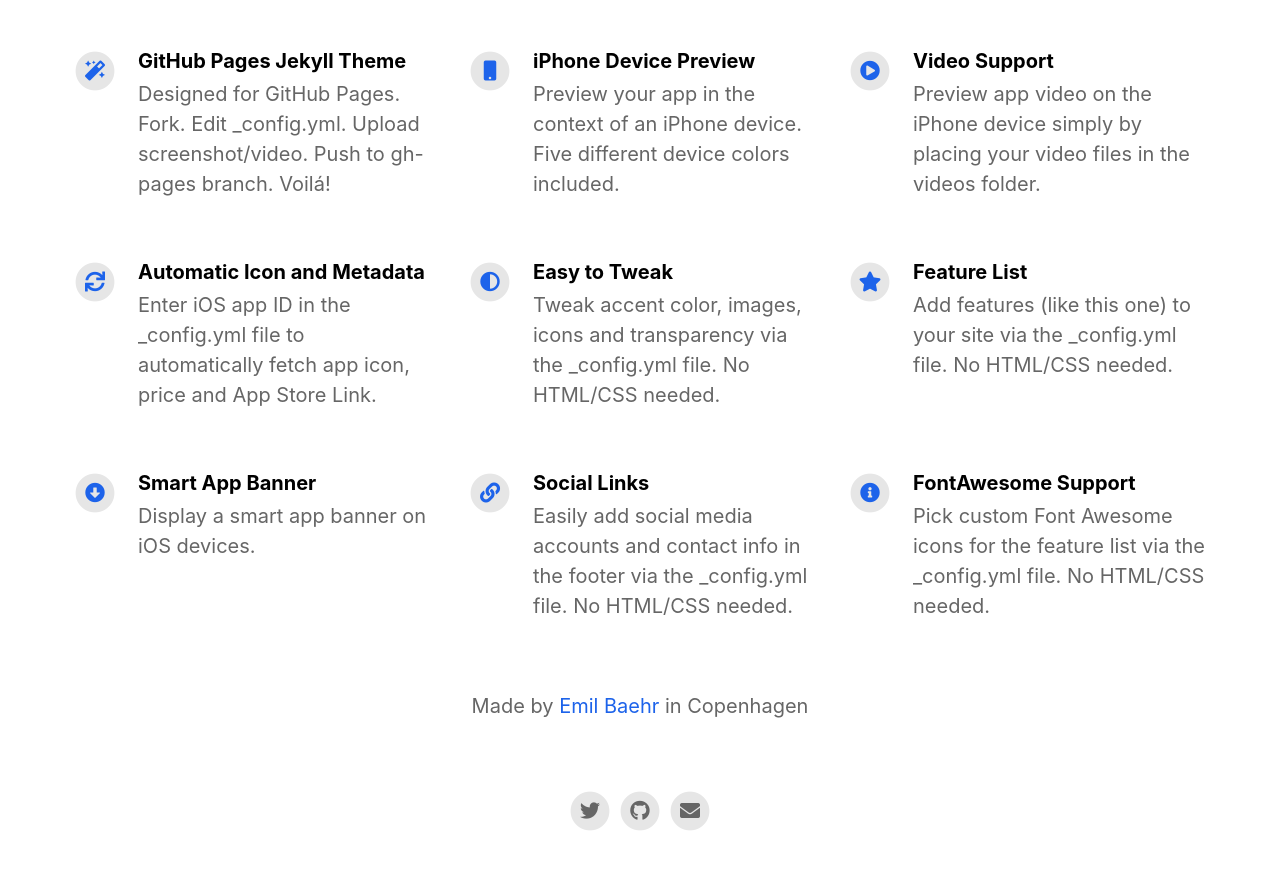
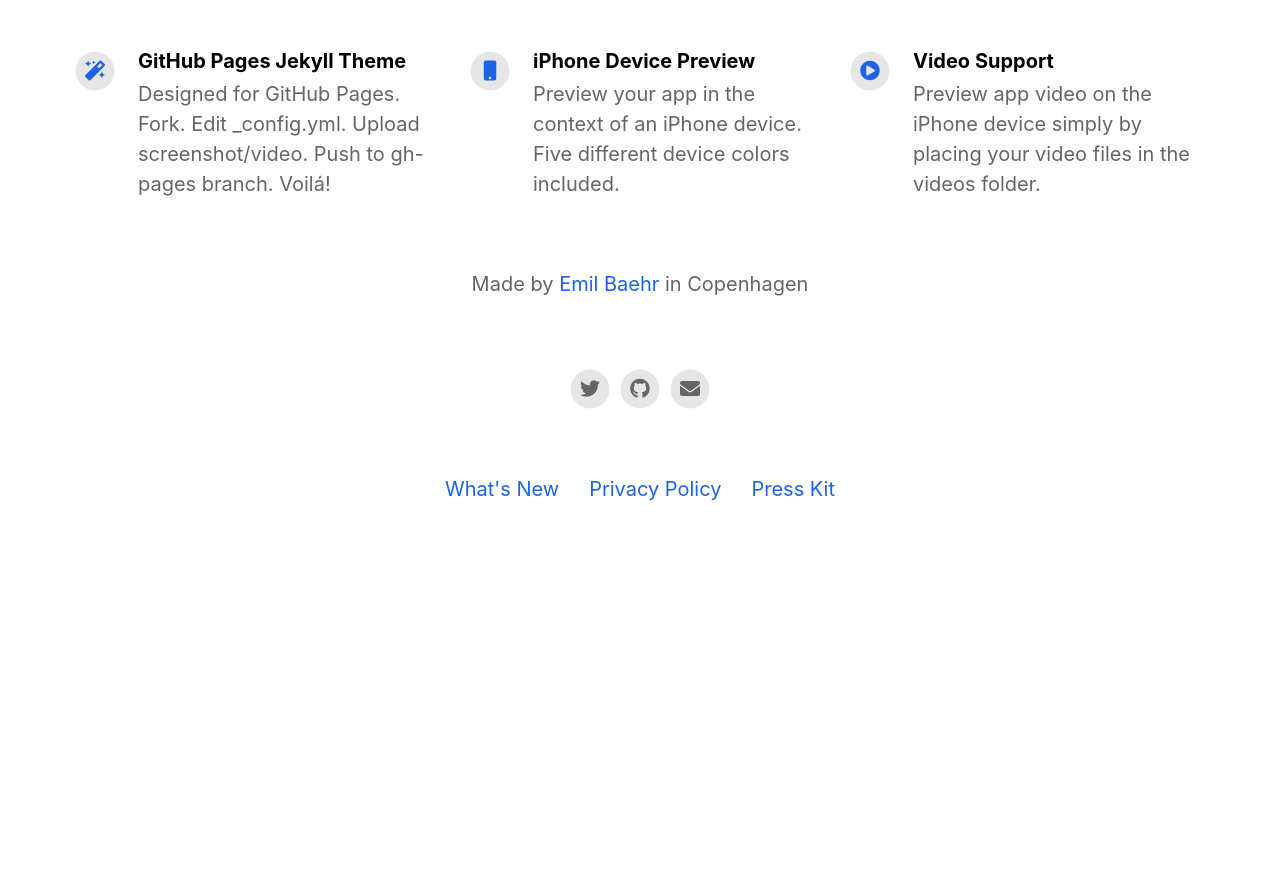
Before and after one commit to cshubhamrao/WhatsFood, a Jekyll site: the page built from index.html, in a window 1280 px wide and 900 px high, scrolled down 1033 px. Shown: the top 869 px of the window. Built offline with Jekyll 4.4.1, drawn with Linux system fonts in a browser that asks for light colours; nearby versions of some CDN libraries; after the commit the page ends 1602 px from its top, so only the background shows below that.

Commit message:
Update _config.yml

```diff
--- a/_config.yml
+++ b/_config.yml
@@ -1,5 +1,5 @@
 #page title
-page_title                                :                                           # Automatically populates with app name if not set and if iOS app ID is set. Otherwise enter manually.
+page_title                                : Easy Lunch                                # Automatically populates with app name if not set and if iOS app ID is set. Otherwise enter manually.
 
 # App Info
 ios_app_id                                : 1234793120                                # Required. Enter iOS app ID to automatically populate name, price and icons (e.g. 718043190).
@@ -45,36 +45,6 @@
   - title                                 : Video Support
     description                           : Preview app video on the iPhone device simply by placing your video files in the videos folder.
     fontawesome_icon_name                 : play-circle
-
-  - title                                 : Automatic Icon and Metadata
-    description                           : Enter iOS app ID in the _config.yml file to automatically fetch app icon, price and App Store Link.
-    fontawesome_icon_name                 : sync
-
-  - title                                 : Easy to Tweak
-    description                           : Tweak accent color, images, icons and transparency via the _config.yml file. No HTML/CSS needed.
-    fontawesome_icon_name                 : adjust
-
-  - title                                 : Feature List
-    description                           : Add features (like this one) to your site via the _config.yml file. No HTML/CSS needed.
-    fontawesome_icon_name                 : star
-
-  - title                                 : Smart App Banner
-    description                           : Display a smart app banner on iOS devices.
-    fontawesome_icon_name                 : arrow-alt-circle-down
-
-  - title                                 : Social Links
-    description                           : Easily add social media accounts and contact info in the footer via the _config.yml file. No HTML/CSS needed.
-    fontawesome_icon_name                 : link
-
-  - title                                 : FontAwesome Support
-    description                           : Pick custom Font Awesome icons for the feature list via the _config.yml file. No HTML/CSS needed.
-    fontawesome_icon_name                 : info-circle
-
-  - title                                 : # New Feature Title
-    description                           : # New Feature Description
-    fontawesome_icon_name                 : # Enter Font Awesome icon name (e.g. star). Find icons on fontawesome.com/icons.
-
-
 
 # Theme Settings
 topbar_color                              : "#000000"
```
